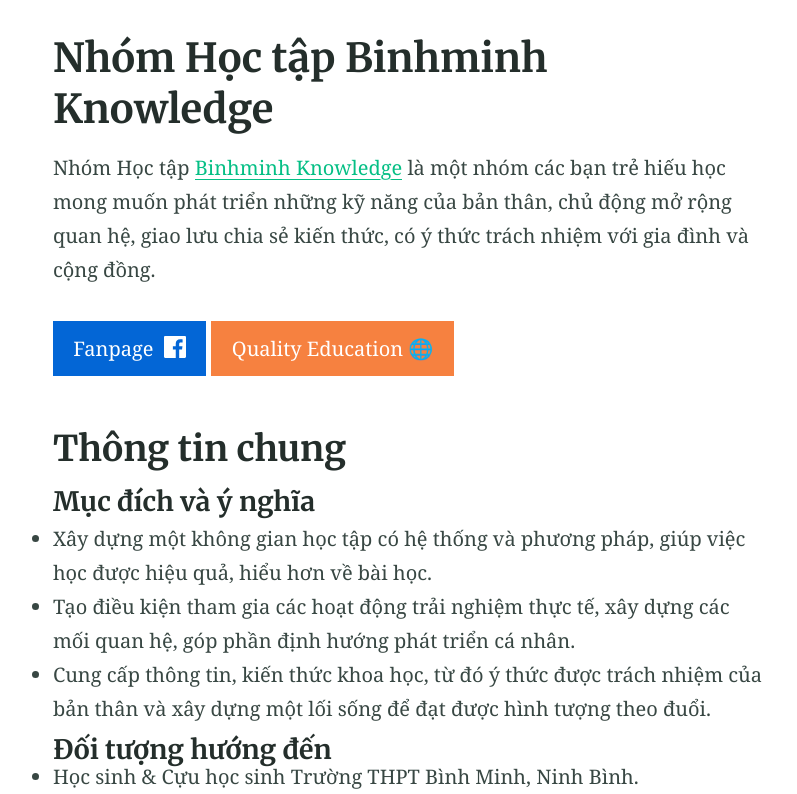
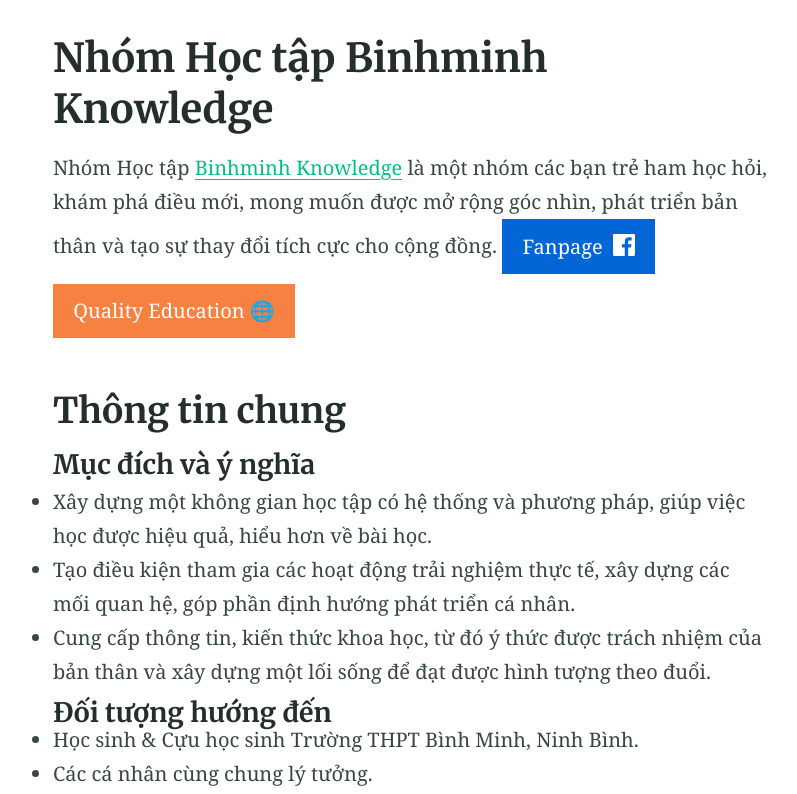
Before and after one commit to 8trien/1, a Jekyll site: the page built from index.md, in a window 1280 px wide and 900 px high, scrolled down 306 px, cut to the strip 106-900 px from the top of the window. Shown: the whole strip, without its empty margins (230-1027 px from the left). Built offline with Jekyll 4.4.1, drawn with Linux system fonts in a browser that asks for light colours; some of the changed text lies outside the part shown.

Commit message:
Update index.md

```diff
--- a/index.md
+++ b/index.md
@@ -5,11 +5,10 @@
 ## WELCOME TO OUR PROJECT
 
 feature_image: "https://picsum.photos/id/434/4928?image=3264"
-excerpt: "Nhóm Học tập [Binhminh Knowledge](https://www.facebook.com/bmbetter) là một nhóm các bạn trẻ hiếu học mong muốn phát triển những kỹ năng của bản thân, chủ động mở rộng quan hệ, giao lưu chia sẻ kiến thức, có ý thức trách nhiệm với gia đình và cộng đồng."
+excerpt: "Nhóm Học tập [Binhminh Knowledge](https://www.facebook.com/bmbetter)là một nhóm các bạn trẻ ham học hỏi, khám phá điều mới, mong muốn được mở rộng góc nhìn, phát triển bản thân và tạo sự thay đổi tích cực cho cộng đồng."
 ---
 
-Nhóm Học tập [Binhminh Knowledge](https://www.facebook.com/bmbetter) là một nhóm các bạn trẻ hiếu học mong muốn phát triển những kỹ năng của bản thân, chủ động mở rộng quan hệ, giao lưu chia sẻ kiến thức, có ý thức trách nhiệm với gia đình và cộng đồng.
-
+Nhóm Học tập [Binhminh Knowledge](https://www.facebook.com/bmbetter) là một nhóm các bạn trẻ ham học hỏi, khám phá điều mới, mong muốn được mở rộng góc nhìn, phát triển bản thân và tạo sự thay đổi tích cực cho cộng đồng.
 {% include button.html text="Fanpage" icon="facebook" link="https://www.facebook.com/bmbetter" color="#0366d6" %} {% include button.html text="Quality Education 🌐" link="https://sdgs.un.org/goals/goal4" color="#f68140" %}
 
 ## Thông tin chung
```
Also changed, not shown: other parts of index.md (+2 -2 lines).
